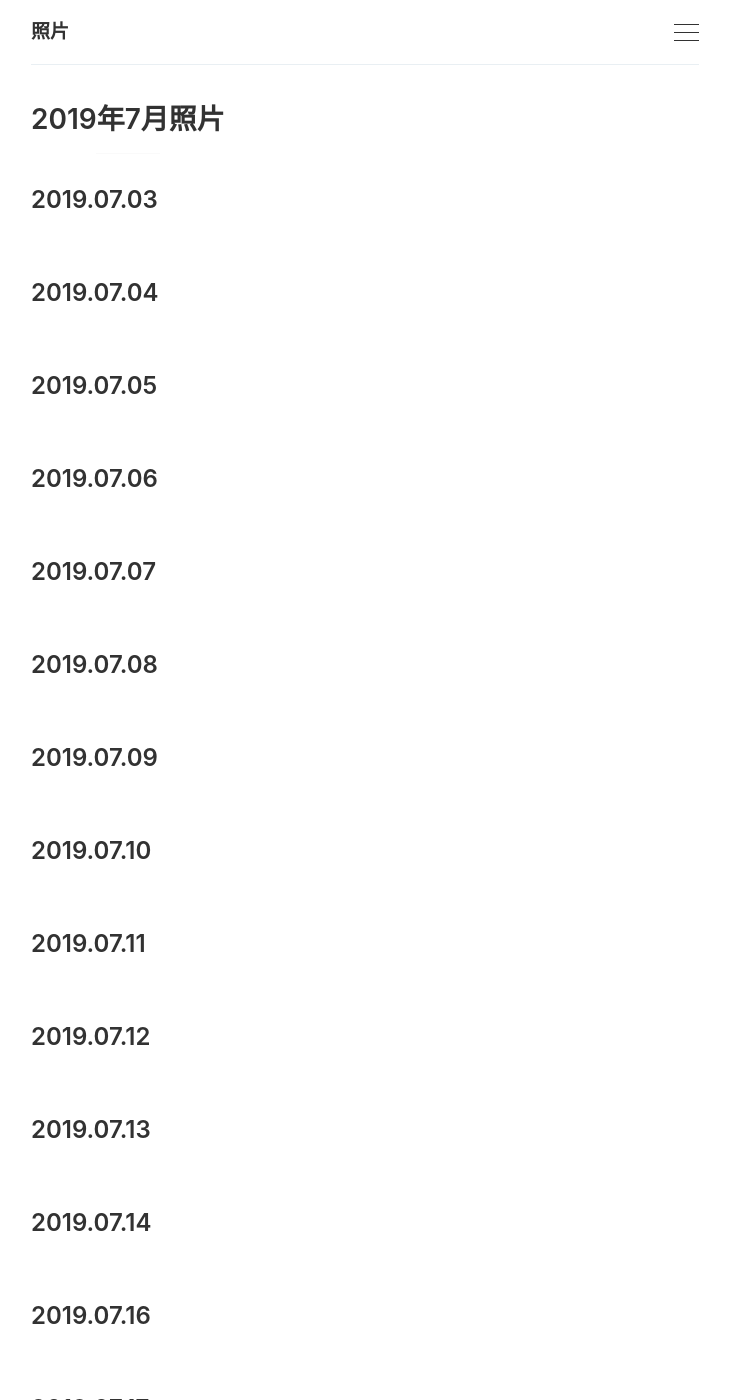
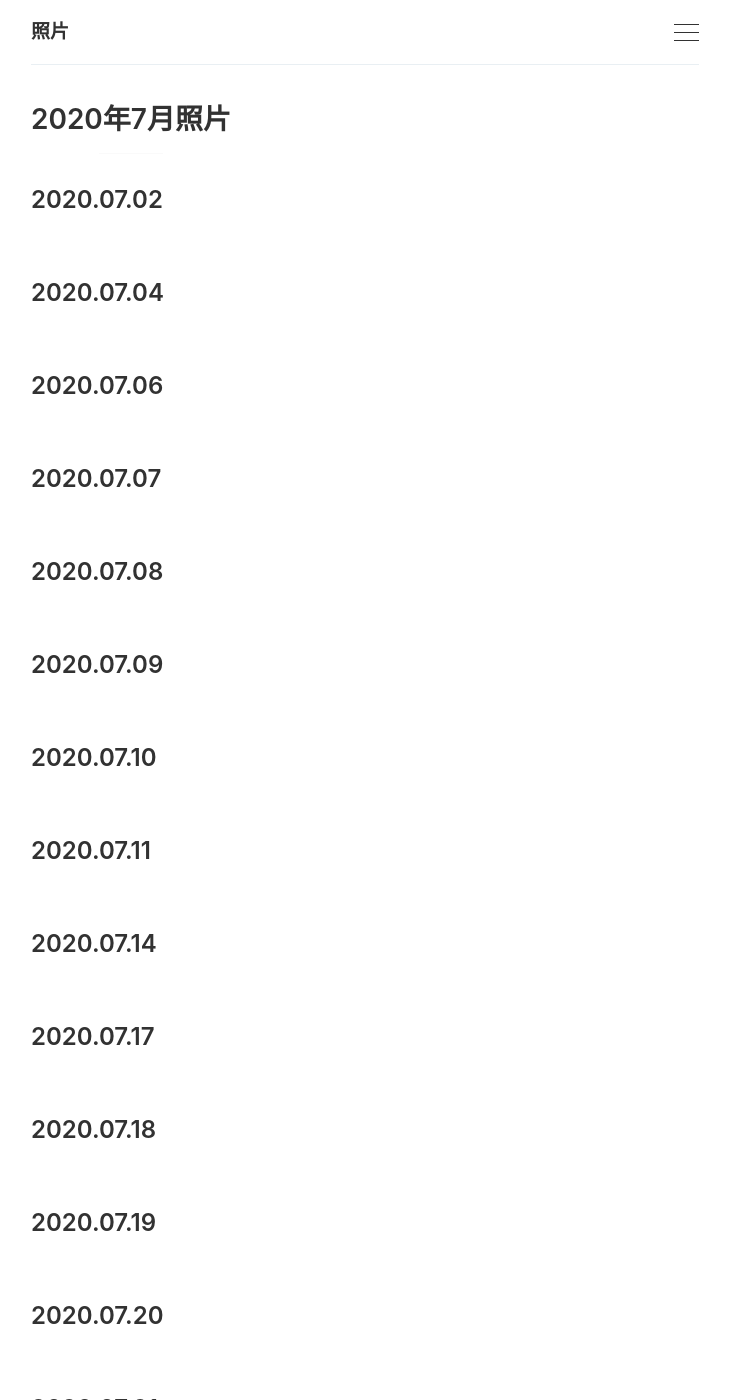
Before and after one commit to modem-56k/modem-56k.github.io, a Jekyll site: the page built from 2020/07.md, in a window 1280 px wide and 1400 px high. Shown: the whole window, without its empty margins (275-1005 px from the left). Built offline with Jekyll 4.4.1, drawn with Linux system fonts in a browser that asks for light colours; comment, search, counter and statistics services are not loaded; some of the changed text lies outside the part shown.

Commit message:
up pages

```diff
--- a/2020/07.md
+++ b/2020/07.md
@@ -1,118 +1,102 @@
 ---
 layout: post
-title: 2019年7月照片
+title: 2020年7月照片
 tags: [blog]
 image:
 ---
 
-### 2019.07.03
+### 2020.07.02
 
-<ul id="image-2019-07-03" class="image-gallery"></ul>
+<ul id="image-2020-07-02" class="image-gallery"></ul>
 
-### 2019.07.04
+### 2020.07.04
 
-<ul id="image-2019-07-04" class="image-gallery"></ul>
+<ul id="image-2020-07-04" class="image-gallery"></ul>
 
-### 2019.07.05
+### 2020.07.06
 
-<ul id="image-2019-07-05" class="image-gallery"></ul>
+<ul id="image-2020-07-06" class="image-gallery"></ul>
 
-### 2019.07.06
+### 2020.07.07
 
-<ul id="image-2019-07-06" class="image-gallery"></ul>
+<ul id="image-2020-07-07" class="image-gallery"></ul>
 
-### 2019.07.07
+### 2020.07.08
 
-<ul id="image-2019-07-07" class="image-gallery"></ul>
+<ul id="image-2020-07-08" class="image-gallery"></ul>
 
-### 2019.07.08
+### 2020.07.09
 
-<ul id="image-2019-07-08" class="image-gallery"></ul>
+<ul id="image-2020-07-09" class="image-gallery"></ul>
 
-### 2019.07.09
+### 2020.07.10
 
-<ul id="image-2019-07-09" class="image-gallery"></ul>
+<ul id="image-2020-07-10" class="image-gallery"></ul>
 
-### 2019.07.10
+### 2020.07.11
 
-<ul id="image-2019-07-10" class="image-gallery"></ul>
+<ul id="image-2020-07-11" class="image-gallery"></ul>
 
-### 2019.07.11
+### 2020.07.14
 
-<ul id="image-2019-07-11" class="image-gallery"></ul>
+<ul id="image-2020-07-14" class="image-gallery"></ul>
 
-### 2019.07.12
+### 2020.07.17
 
-<ul id="image-2019-07-12" class="image-gallery"></ul>
+<ul id="image-2020-07-17" class="image-gallery"></ul>
 
-### 2019.07.13
+### 2020.07.18
 
-<ul id="image-2019-07-13" class="image-gallery"></ul>
+<ul id="image-2020-07-18" class="image-gallery"></ul>
 
-### 2019.07.14
+### 2020.07.19
 
-<ul id="image-2019-07-14" class="image-gallery"></ul>
+<ul id="image-2020-07-19" class="image-gallery"></ul>
 
-### 2019.07.16
+### 2020.07.20
 
-<ul id="image-2019-07-16" class="image-gallery"></ul>
+<ul id="image-2020-07-20" class="image-gallery"></ul>
 
-### 2019.07.17
+### 2020.07.21
 
-<ul id="image-2019-07-17" class="image-gallery"></ul>
+<ul id="image-2020-07-21" class="image-gallery"></ul>
 
-### 2019.07.18
+### 2020.07.22
 
-<ul id="image-2019-07-18" class="image-gallery"></ul>
+<ul id="image-2020-07-22" class="image-gallery"></ul>
 
-### 2019.07.19
+### 2020.07.23
 
-<ul id="image-2019-07-19" class="image-gallery"></ul>
+<ul id="image-2020-07-23" class="image-gallery"></ul>
 
-### 2019.07.20
+### 2020.07.24
 
-<ul id="image-2019-07-20" class="image-gallery"></ul>
+<ul id="image-2020-07-24" class="image-gallery"></ul>
 
-### 2019.07.21
+### 2020.07.25
 
-<ul id="image-2019-07-21" class="image-gallery"></ul>
+<ul id="image-2020-07-25" class="image-gallery"></ul>
 
-### 2019.07.22
+### 2020.07.26
 
-<ul id="image-2019-07-22" class="image-gallery"></ul>
+<ul id="image-2020-07-26" class="image-gallery"></ul>
 
-### 2019.07.23
+### 2020.07.27
 
-<ul id="image-2019-07-23" class="image-gallery"></ul>
+<ul id="image-2020-07-27" class="image-gallery"></ul>
 
-### 2019.07.24
+### 2020.07.28
 
-<ul id="image-2019-07-24" class="image-gallery"></ul>
+<ul id="image-2020-07-28" class="image-gallery"></ul>
 
-### 2019.07.25
+### 2020.07.29
 
-<ul id="image-2019-07-25" class="image-gallery"></ul>
+<ul id="image-2020-07-29" class="image-gallery"></ul>
 
-### 2019.07.26
+### 2020.07.30
 
-<ul id="image-2019-07-26" class="image-gallery"></ul>
+<ul id="image-2020-07-30" class="image-gallery"></ul>
 
-### 2019.07.27
+### 2020.07.31
 
-<ul id="image-2019-07-27" class="image-gallery"></ul>
-
-### 2019.07.28
-
-<ul id="image-2019-07-28" class="image-gallery"></ul>
-
-### 2019.07.29
-
-<ul id="image-2019-07-29" class="image-gallery"></ul>
-
-### 2019.07.30
-
-<ul id="image-2019-07-30" class="image-gallery"></ul>
-
-### 2019.07.31
-
-<ul id="image-2019-07-31" class="image-gallery"></ul>
+<ul id="image-2020-07-31" class="image-gallery"></ul>
```
Also changed, not shown: 2020/08.md (+55 -39 lines).
